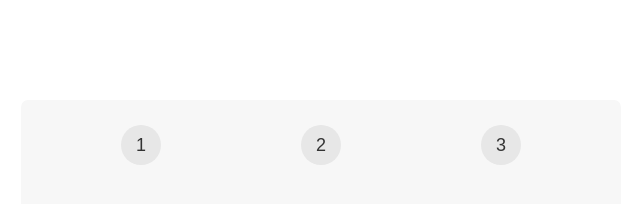
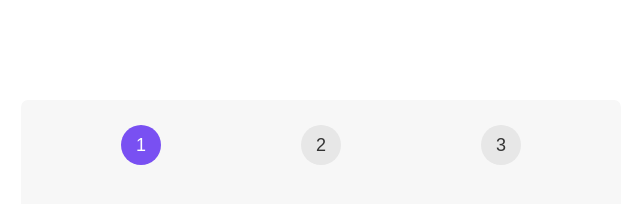
Before and after one commit to ritabradley/steps-component, a React (Create React App) app: page / in a window 1280 px wide. Shown: the top 204 px of the page, without its empty margins (319-959 px from the left). Built offline with nearby package versions, Linux system fonts and the light colour scheme; the HTML template or start-up script is replaced by a standard one.

Commit message:
add `step` state management
- create `handleNext` and `handlePrevious` functions
- map over list of steps to render `Step` component
- pass state handling functions as props to buttons

```diff
--- a/src/App.js
+++ b/src/App.js
@@ -1,22 +1,41 @@
+import { useState } from 'react';
 import Step from './components/Step';
 import StepText from './components/StepText';
 import Button from './components/Button';
 
+const stepText = ['Learn React ⚛️', 'Apply to jobs 💼', 'Get a job 🎉'];
+
 function App() {
+  const [step, setStep] = useState(1);
+
+  const handleNext = () => {
+    if (step < stepText.length) {
+      setStep(step + 1);
+    }
+    console.log(step);
+  };
+
+  const handlePrevious = () => {
+    if (step > 1) {
+      setStep(step - 1);
+    }
+    console.log(step);
+  };
+
   return (
     <div className='steps'>
       <div className='numbers'>
-        <Step number={1} />
-        <Step number={2} />
-        <Step number={3} />
+        {stepText.map((_, index) => (
+          <Step styleClass={step === index + 1 ? 'active' : ''} key={`Step ${index + 1}`} number={index + 1} />
+        ))}
       </div>
       <div className='message'>
         <StepText text='Learn React ⚛️' />
       </div>
 
       <div className='buttons'>
-        <Button>Previous</Button>
-        <Button>Next</Button>
+        <Button onClick={handlePrevious}>Previous</Button>
+        <Button onClick={handleNext}>Next</Button>
       </div>
     </div>
   );
--- a/src/components/Button.js
+++ b/src/components/Button.js
@@ -1,6 +1,6 @@
 export default function Button({ children, onClick }) {
   return (
-    <button>
+    <button onClick={onClick}>
       <span>{children}</span>
     </button>
   );
--- a/src/components/Step.js
+++ b/src/components/Step.js
@@ -1,3 +1,3 @@
-export default function Step({ number }) {
-  return <div>{number}</div>;
+export default function Step({ styleClass, number }) {
+  return <div className={styleClass}>{number}</div>;
 }
```
